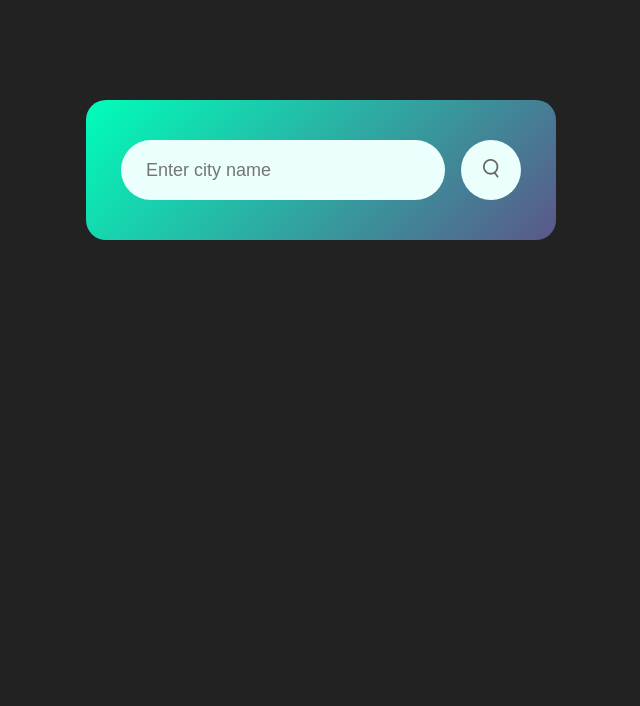
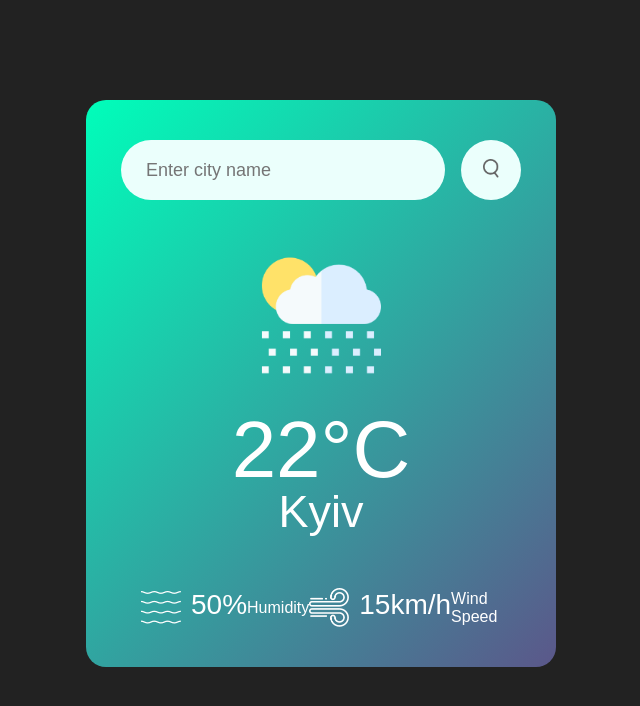
Before and after one commit to mamartam/WeatherApplication, a plain HTML site: page index.html in a window 1280 px wide. Shown: the whole page, without its empty margins (319-959 px from the left). Drawn offline with Linux system fonts and the light colour scheme.

Commit message:
created place where the weather will be apper; created account in the site with current wether in the world

```diff
--- a/index.html
+++ b/index.html
@@ -12,6 +12,23 @@
             <input type="text" placeholder="Enter city name" spellcheck="false">
             <button><img src="img/search.png" alt="search-btn"></button>
         </div>
+        <div class="weather">
+            <img src="img/rain.png" alt="rain image" class="weather-icon">
+            <h1 class="temp">22°C</h1>
+            <h2 class="city">Kyiv</h2>
+            <div class="details">
+                <div class="col">
+                    <img src="img/humidity.png" alt="humidity">
+                    <div><p class="humidity">50%</p></div>
+                    <p>Humidity</p>
+                </div>
+                <div class="col">
+                    <img src="img/wind.png" alt="wind">
+                    <div><p class="wind">15km/h</p></div>
+                    <p>Wind Speed</p>
+                </div>
+            </div>
+        </div>
     </div>
 
     <script src="script.js"></script>
--- a/style.css
+++ b/style.css
@@ -48,3 +48,38 @@ body{
 .search button img{
     width: 16px;
 }
+.weather-icon{
+    width: 170px;
+    margin-top: 30px;
+}
+.weather h1{
+    font-size: 80px;
+    font-weight: 500;
+
+}
+.weather h2{
+    font-size: 45px;
+    font-weight: 400;
+    margin-top: -10px;
+
+}
+.details{
+    display: flex;
+    align-items: center;
+    justify-content: space-between;
+    padding: 0 20px;
+    margin-top: 50px;
+}
+.col{
+    display: flex;
+    align-items: center;
+    text-align: left;
+}
+.col img{
+    width: 40px;
+    margin-right: 10px;
+}
+.humidity, .wind{
+    font-size: 28px;
+    margin-top: -6px;
+}
```
